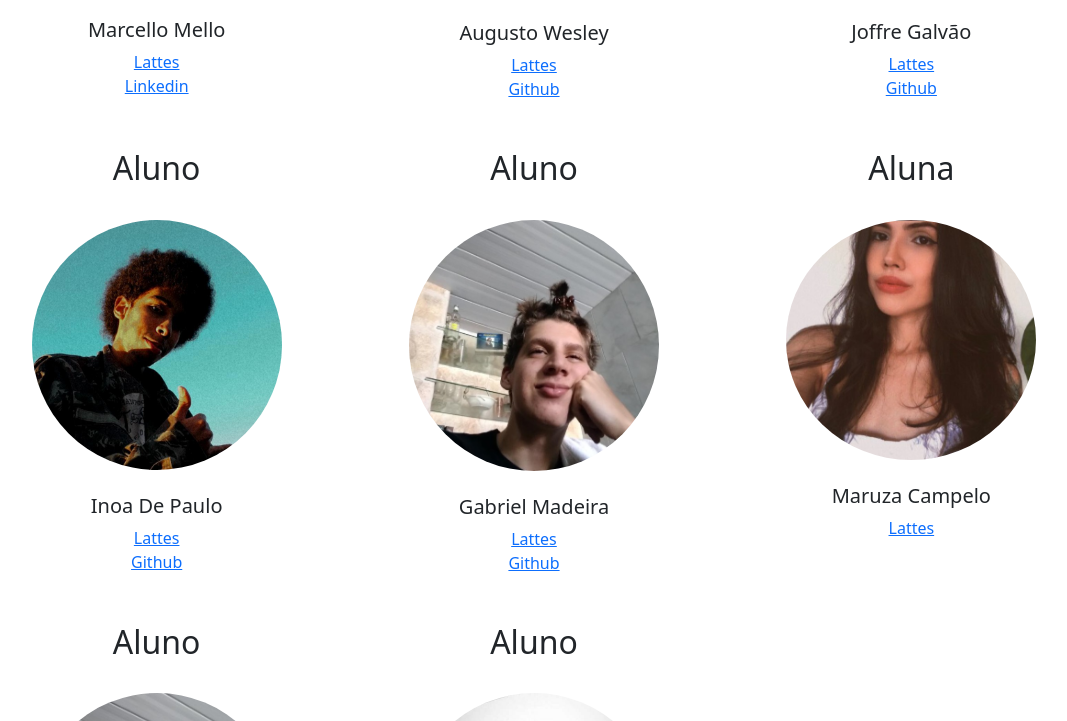
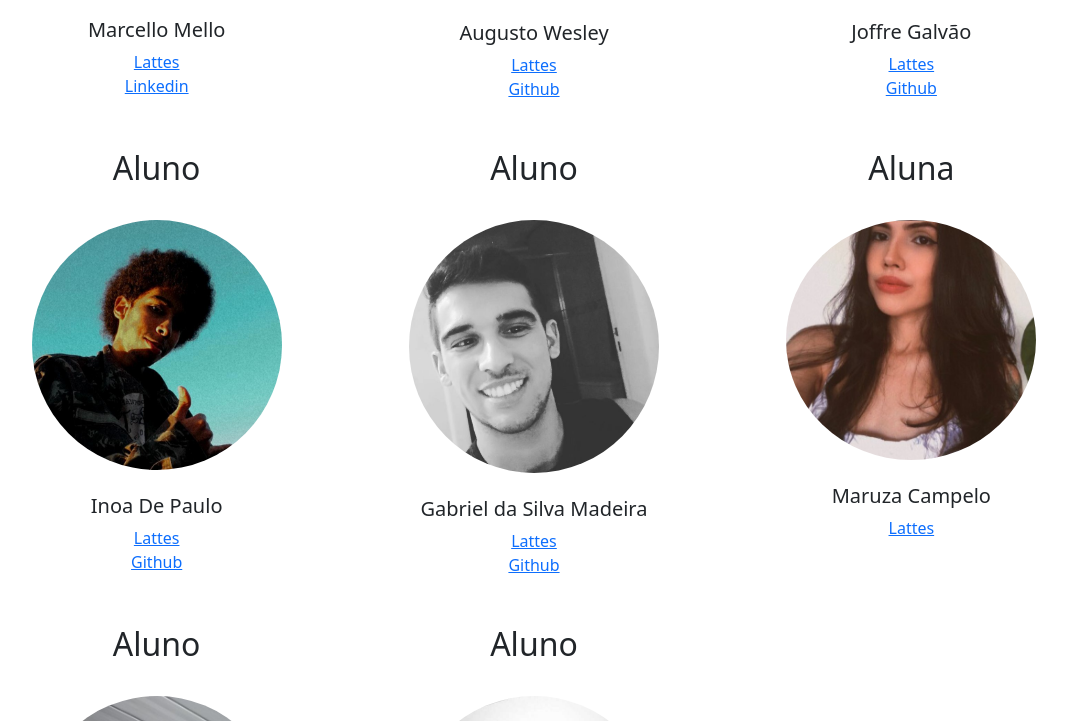
Before and after one commit to gmadeiradev/Domotica, a plain HTML site: page equipe.html in a window 1280 px wide. Shown: the part 644-1365 px from the top of the page, without its empty margins (106-1173 px from the left). Drawn offline with nearby package versions, Linux system fonts and the light colour scheme.

Commit message:
update madeira photo

```diff
--- a/equipe.html
+++ b/equipe.html
@@ -91,9 +91,9 @@
                 <div class="col-md-4"><br><br>
                     <h2>Aluno</h2><br>
                     <div>
-                        <img class="rounded-circle" src="./img/Augusto.jpg" alt="Automação" width="250px">
+                        <img class="rounded-circle" src="./img/madeira.png" alt="Automação" width="250px">
                     </div><br>
-                    <h5>Gabriel Madeira</h5>
+                    <h5>Gabriel da Silva Madeira</h5>
                     <a href="http://lattes.cnpq.br/4934566316779611">Lattes</a><br>
                     <a href="https://www.linkedin.com/in/gmadeiradev/">Github</a>
                 </div>
```
Also changed, not shown: img/madeira.png (added).
